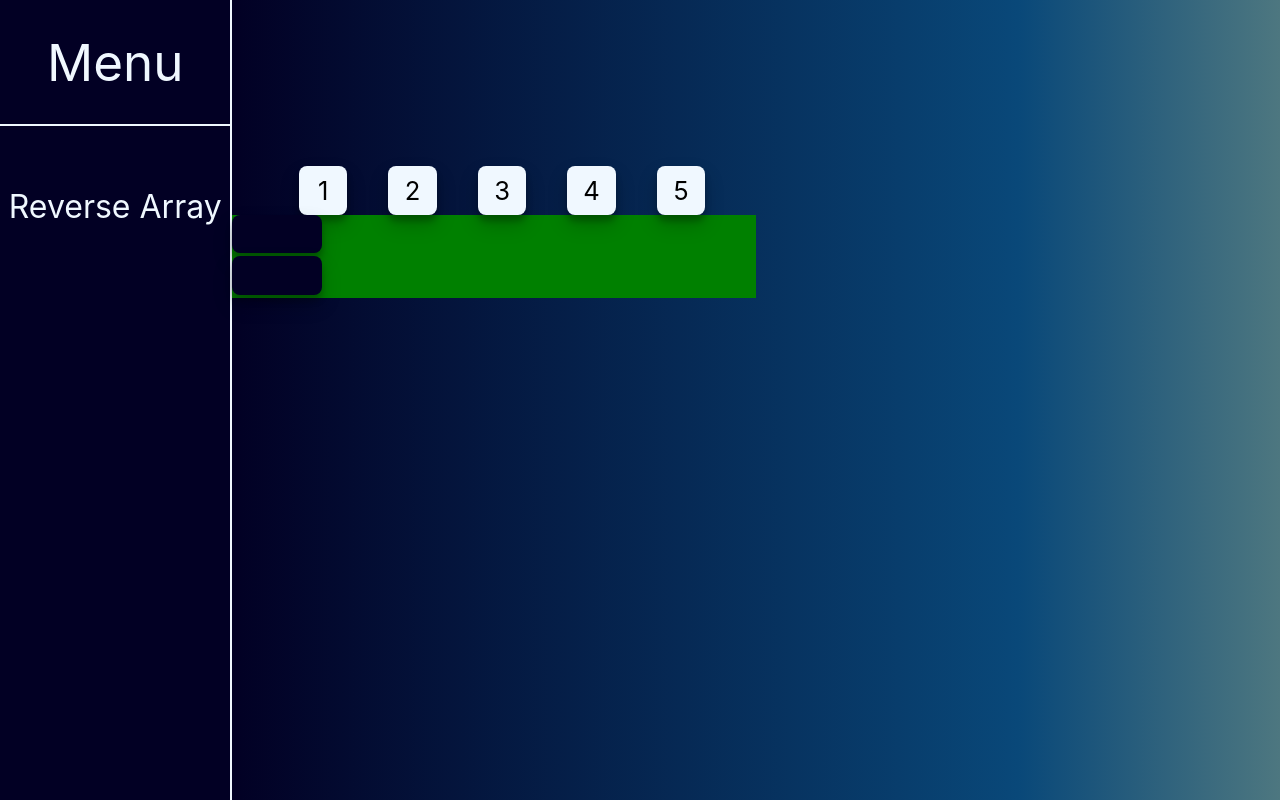
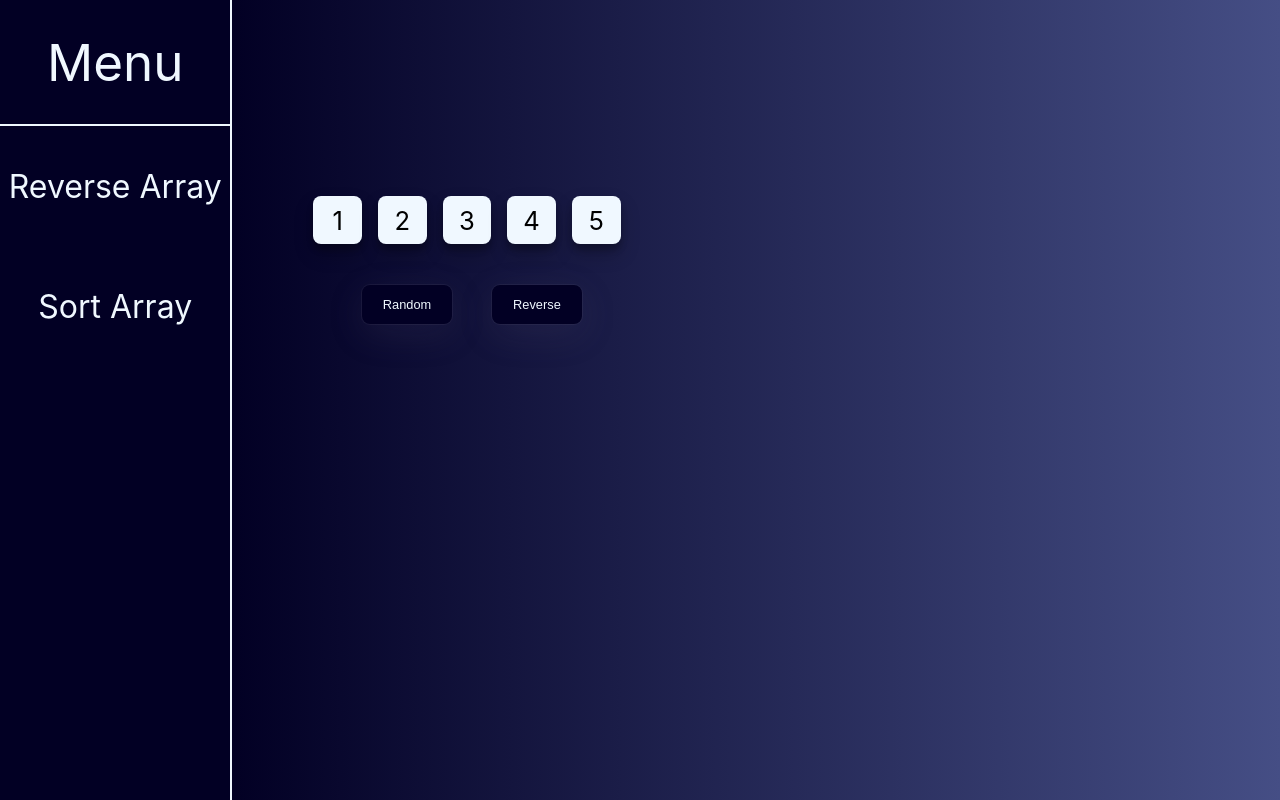
Before and after one commit to OlhaYarosh1/Algorithms, a React (Create React App) app: page / in a window 1280 px wide. Built offline with nearby package versions, Linux system fonts and the light colour scheme.

Commit message:
Aligned the buttons and added a new section to the menu.

```diff
--- a/src/application/MainPage/MainPage.module.css
+++ b/src/application/MainPage/MainPage.module.css
@@ -1,6 +1,7 @@
 .mainPageBlock {
     position: absolute;
-    background: linear-gradient(90deg, rgba(2,0,36,1) 0%, rgba(9,72,121,1) 75%, rgba(77,119,128,1) 100%);
+    background: rgb(2,0,36);
+    background: linear-gradient(90deg, rgba(2,0,36,1) 0%, rgba(69,78,133,1) 100%);
     height: 100%;
     width: 81.85%;
     margin-top: 0;
--- a/src/application/MainPage/ReverseArray/ArrayBlock/ArrayBlock.module.css
+++ b/src/application/MainPage/ReverseArray/ArrayBlock/ArrayBlock.module.css
@@ -4,7 +4,7 @@
     height: 3.8vmax;
     background-color: aliceblue;
     border-radius: 8px;
-    margin-left: 4%;
+    margin-left: 1.9%;
     align-items: center;
     justify-content: center;
     font-size: 2vmax;
--- a/src/application/MainPage/ReverseArray/ReverseArray.js
+++ b/src/application/MainPage/ReverseArray/ReverseArray.js
@@ -14,7 +14,7 @@ const ReverseArray = () => {
     }
 
     const handleOnClickReverse = () => {
-        const newArray = reverse(array) + [];
+        const newArray = [...reverse(array)];
         setArray(newArray);
     }
 
@@ -29,10 +29,8 @@ const ReverseArray = () => {
             <div className={classes.blockArrayContainer}>
                 {getArrayContent()}
             </div>
-            <div className={classes.buttonContainer}>
-                <Button title='Randomise' onClick={handleOnClickRandom} />
-                <Button title='Reverse' onClick={handleOnClickReverse} />
-            </div>
+                <div className={classes.randomButton}><Button onClick={handleOnClickRandom} title={'Random'} /></div>
+                <div className={classes.reverseButton}><Button onClick={handleOnClickReverse} title={'Reverse'} /></div>
         </div>
     )
 }
--- a/src/application/MainPage/ReverseArray/ReverseArray.module.css
+++ b/src/application/MainPage/ReverseArray/ReverseArray.module.css
@@ -1,17 +1,27 @@
 .reverseArrayContainer {
-    display: inline-block;
+    display: grid;
+    grid-template-columns: repeat(16, 6.2%);
+    grid-template-rows: repeat(4, 25%);
     width: 100%;
-    height: 40%;
-    margin-top: 11%;
+    height: 35%;
+    margin-top: 12%;
 }
 
 .blockArrayContainer {
-    margin-left: 2vmax;
-    margin-top: 4vmax;
+    grid-column-start: 2;
+    grid-column-end: 15;
+    grid-row: 2;
 }
 
-.buttonContainer {
-    display: grid;
-    background-color: green;
-    width: 50%
+.randomButton, .reverseButton {
+    margin-top: 30%;
+    grid-row: 3;
 }
+
+.randomButton {
+    grid-column: 3/4;
+}
+
+.reverseButton {
+    grid-column: 5/6;
+}
--- a/src/application/Menu/Menu.js
+++ b/src/application/Menu/Menu.js
@@ -5,7 +5,12 @@ const Menu = () => {
     return (
         <div className={classes.menuBlock}>
             <div className={classes.titleMenu}>Menu</div>
-            <div className={classes.selection}>Reverse Array</div>
+            <a href='/ReverseArray'>
+                <div className={classes.selectionReverse}>Reverse Array</div>
+            </a>
+            <a href='/SortArray'>
+                <div className={classes.selectionSort}>Sort Array</div>
+            </a>
         </div>
     )
 }
--- a/src/application/Menu/Menu.module.css
+++ b/src/application/Menu/Menu.module.css
@@ -7,7 +7,7 @@
     background-color: #020024;
 }
 
-.titleMenu, .selection {
+.titleMenu, .selectionReverse, .selectionSort {
     display: inline-flex;
     align-items: center;
     justify-content: center;
@@ -22,8 +22,8 @@
     height: 9.7vmax;
 }
 
-.selection {
+.selectionReverse, .selectionSort {
     font-size: 2.5vmax;
     text-align: center;
-    height: 20%;
+    height: 15%;
 }
--- a/src/components/Button.js
+++ b/src/components/Button.js
@@ -4,9 +4,9 @@ import classes from './Button.module.css'
 const Button = ({title, onClick}) => {
   return (
     <div>
-        <button className={classes.button} title={title} onClick={onClick}></button>
+        <button className={classes.button} onClick={onClick}>{title}</button>
     </div>
   )
 }
 
-export default Button
+export default Button;
--- a/src/components/Button.module.css
+++ b/src/components/Button.module.css
@@ -7,7 +7,7 @@
     color: aliceblue;
     background-color: #020024;
     border: none;
-    box-shadow: rgba(0, 0, 0, 0.19) 0px 10px 20px, rgba(0, 0, 0, 0.23) 0px 6px 6px;
+    box-shadow: rgba(93, 88, 114, 0.16) 0px 10px 36px 0px, rgba(93, 88, 114, 0.16) 0px 0px 0px 1px;;
 }
 
 .button:active {
```
